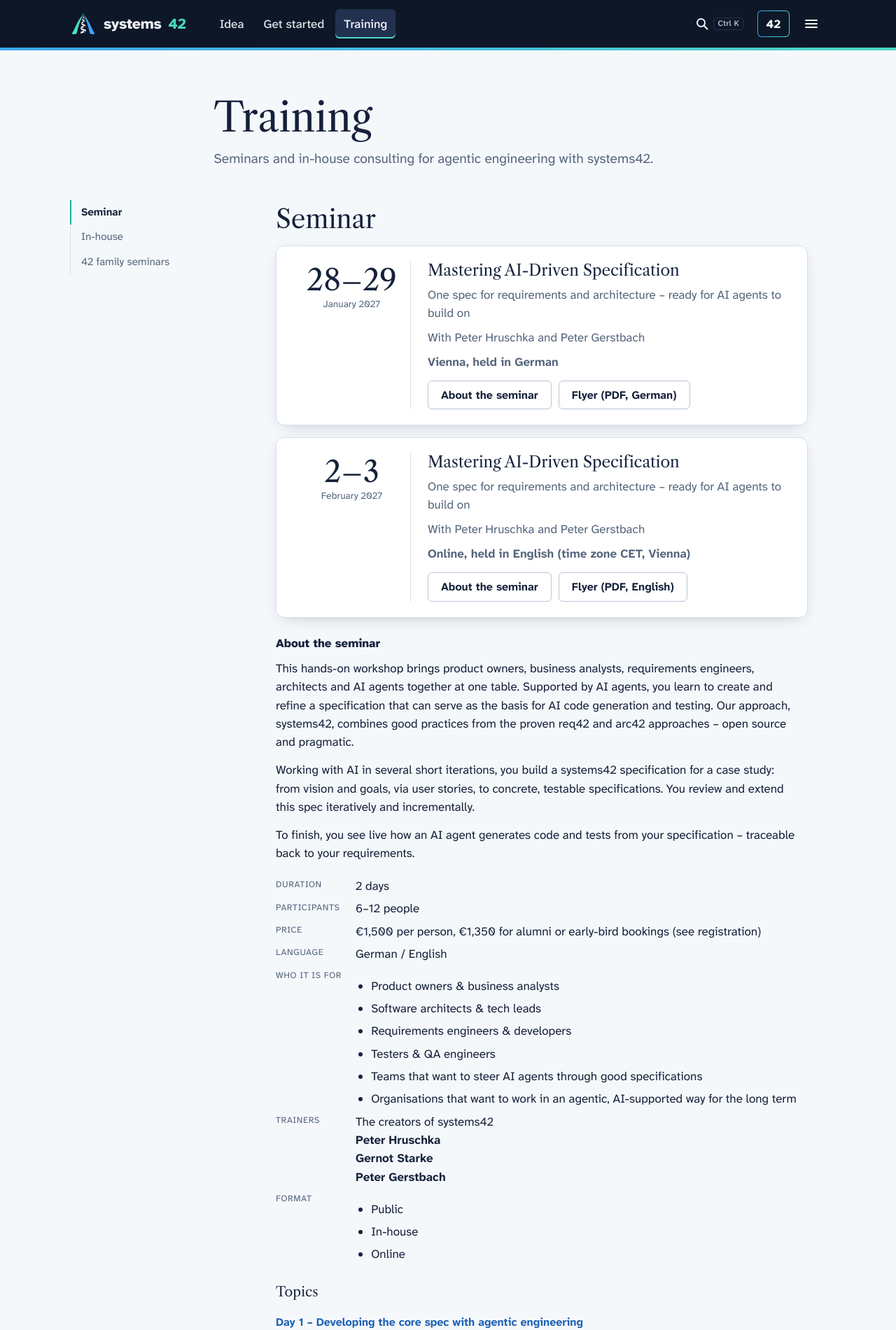
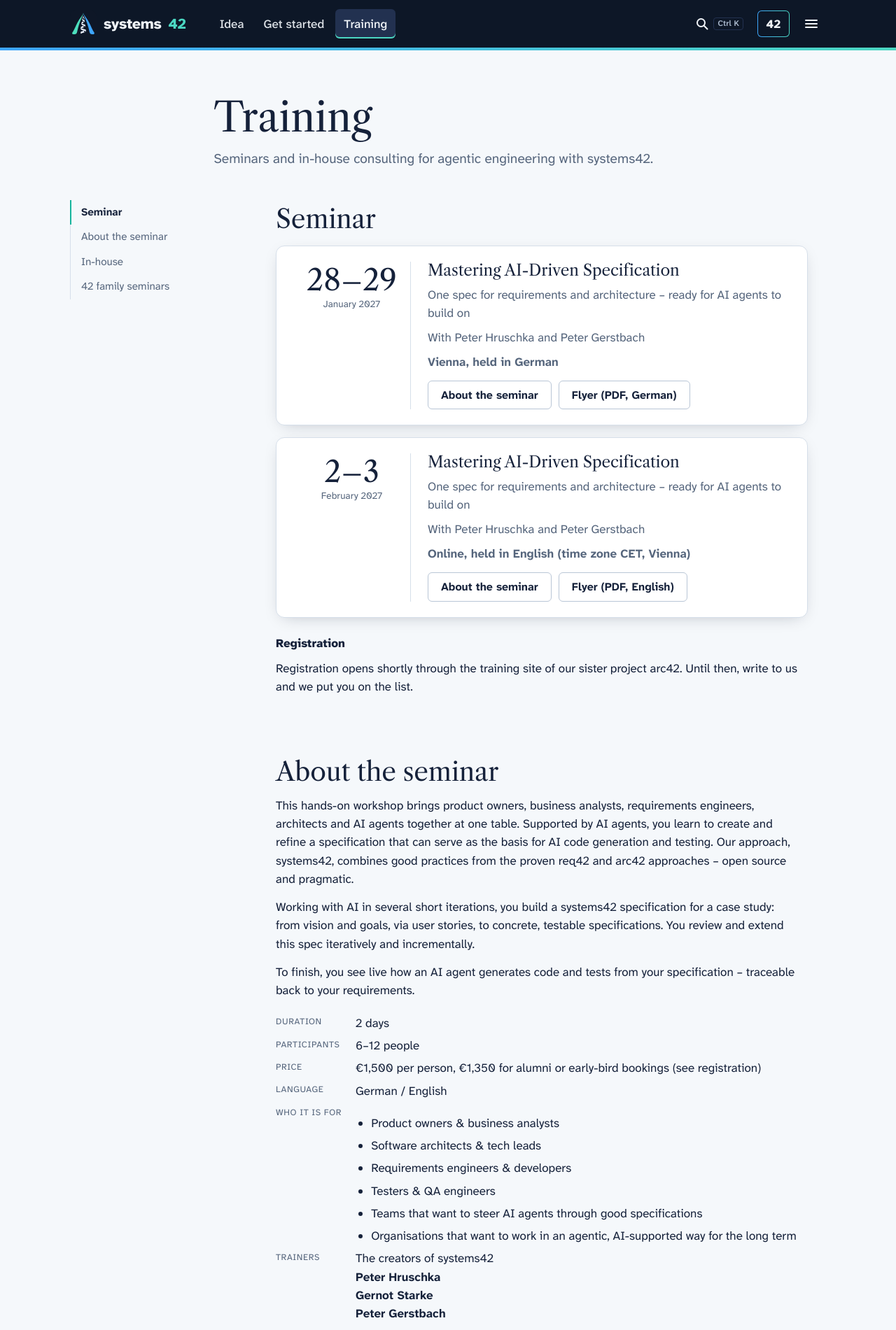
Before and after one commit to systems42-org/systems42.org-site, a Jekyll site: the page built from _pages/training.md, in a window 1280 px wide. Shown: the top 1901 px of the page at 70% size. Built offline with Jekyll 4.4.1, drawn with Linux system fonts in a browser that asks for light colours; some of the changed text lies outside the part shown.

Commit message:
Training: 'About the seminar' as its own section, headings in order
It was an h3 (small bold sans) with 'Topics' as an h4 styled larger in the
display font. Now an h2 with a sub-navigation entry, after Registration;
Topics etc. are h3 like the rest of the site, day titles h4.

Co-Authored-By: Claude Opus 5.5 <noreply@anthropic.com>

```diff
--- a/_pages/training.md
+++ b/_pages/training.md
@@ -4,6 +4,7 @@ lede: Seminars and in-house consulting for agentic engineering with systems42.
 permalink: /training/
 toc:
   - {title: Seminar, id: seminar}
+  - {title: About the seminar, id: about-seminar}
   - {title: In-house, id: in-house}
   - {title: 42 family seminars, id: family-seminars}
 ---
@@ -28,15 +29,6 @@ toc:
 </div>
 {% endfor %}
 
-### About the seminar {#about-seminar}
-
-{% assign course = site.data.course.en %}
-{{ course.intro | markdownify }}
-
-<dl class="facts">{% include course-facts.html course=course medium="web" %}</dl>
-
-{% include course-agenda.html course=course level=4 topics_id="agenda" %}
-
 ### Registration {#register}
 
 {% assign open_events = site.data.events | where: "registration_open", true %}
@@ -48,6 +40,15 @@ The dates are also listed with all other courses at [trainings.arc42.org](https:
 Registration opens shortly through the training site of our sister project arc42. Until then, write to us and we put you on the list.
 {% endif %}
 
+## About the seminar {#about-seminar}
+
+{% assign course = site.data.course.en %}
+{{ course.intro | markdownify }}
+
+<dl class="facts">{% include course-facts.html course=course medium="web" %}</dl>
+
+{% include course-agenda.html course=course level=3 topics_id="agenda" %}
+
 ## In-house {#in-house}
 
 We would love to demonstrate the systems42 approach to your development team. In German or English. Call us for in-house consulting and seminars.
--- a/_sass/_page.scss
+++ b/_sass/_page.scss
@@ -11,8 +11,7 @@
 .article h2{margin-top:2.2em;padding-top:.2em}
 .article>h2:first-child{margin-top:0}
 .article h3{margin-top:1.6em;font-family:var(--body);font-weight:800;font-size:1.05rem}
-.article h4{margin-top:1.4em;font-family:var(--display);font-weight:400;font-size:1.2rem}
-.article h5{margin:1em 0 0;font-size:1rem;font-weight:700;color:var(--arc-700)}
+.article h4{margin-top:1.1em;font-size:1rem;font-weight:700;color:var(--arc-700)}
 .article li>ul{margin-top:.35em}
 /* Seminar key facts on /training/ (_includes/course-facts.html) */
 .facts{display:grid;grid-template-columns:max-content 1fr;gap:6px 20px;margin:1.2em 0 0;max-width:68ch}
```
